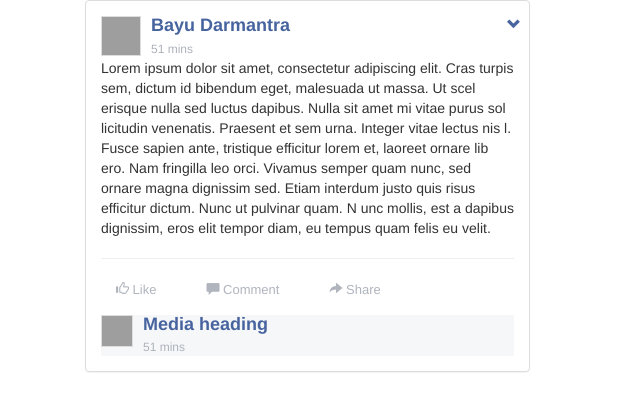
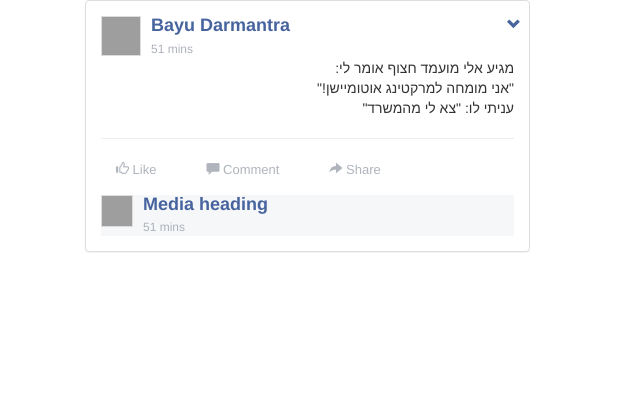
Before and after one commit to mrlevyelad/pissed-fialkov, a plain HTML site: page index.html in a window 1280 px wide. Shown: the whole page, without its empty margins (0-640 px from the left). Drawn offline with nearby package versions, Linux system fonts and the light colour scheme; grey boxes are pictures that could not be loaded.

Commit message:
Update index.html

```diff
--- a/index.html
+++ b/index.html
@@ -72,14 +72,14 @@ body{
                     </div>
                </section>
                <section class="post-body">
-                   <p>Lorem ipsum dolor sit amet, consectetur adipiscing elit. Cras
-                   turpis sem, dictum id bibendum eget, malesuada ut massa. Ut scel
-                   erisque nulla sed luctus dapibus. Nulla sit amet mi vitae purus sol
-                   licitudin venenatis. Praesent et sem urna. Integer vitae lectus nis
-                   l. Fusce sapien ante, tristique efficitur lorem et, laoreet ornare lib
-                   ero. Nam fringilla leo orci. Vivamus semper quam nunc, sed ornare magna dignissim sed. Etiam interdum justo quis risus
-                   efficitur dictum. Nunc ut pulvinar quam. N
-                   unc mollis, est a dapibus dignissim, eros elit tempor diam, eu tempus quam felis eu velit.</p>
+                   <p dir="rtl">
+			   מגיע אלי <span id='type'> מועמד</span> חצוף אומר לי:
+			   <br>
+			   <span id='response'>"אני מומחה למרקטינג אוטומיישן!"</span>
+			   <br>
+			   עניתי לו:
+			   <span id='orResponse'>"צא לי מהמשרד"</span>
+		       </p>
                </section>
                <section class="post-footer">
                    <hr>
```
